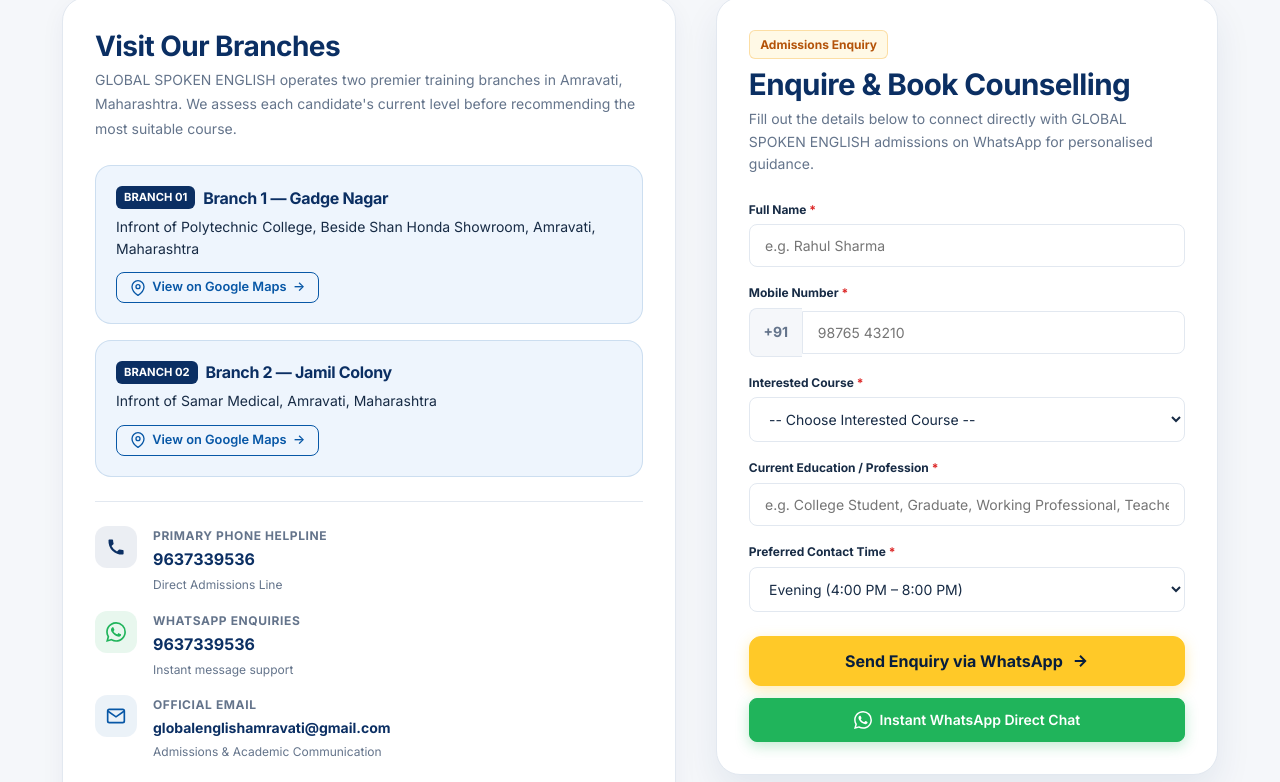
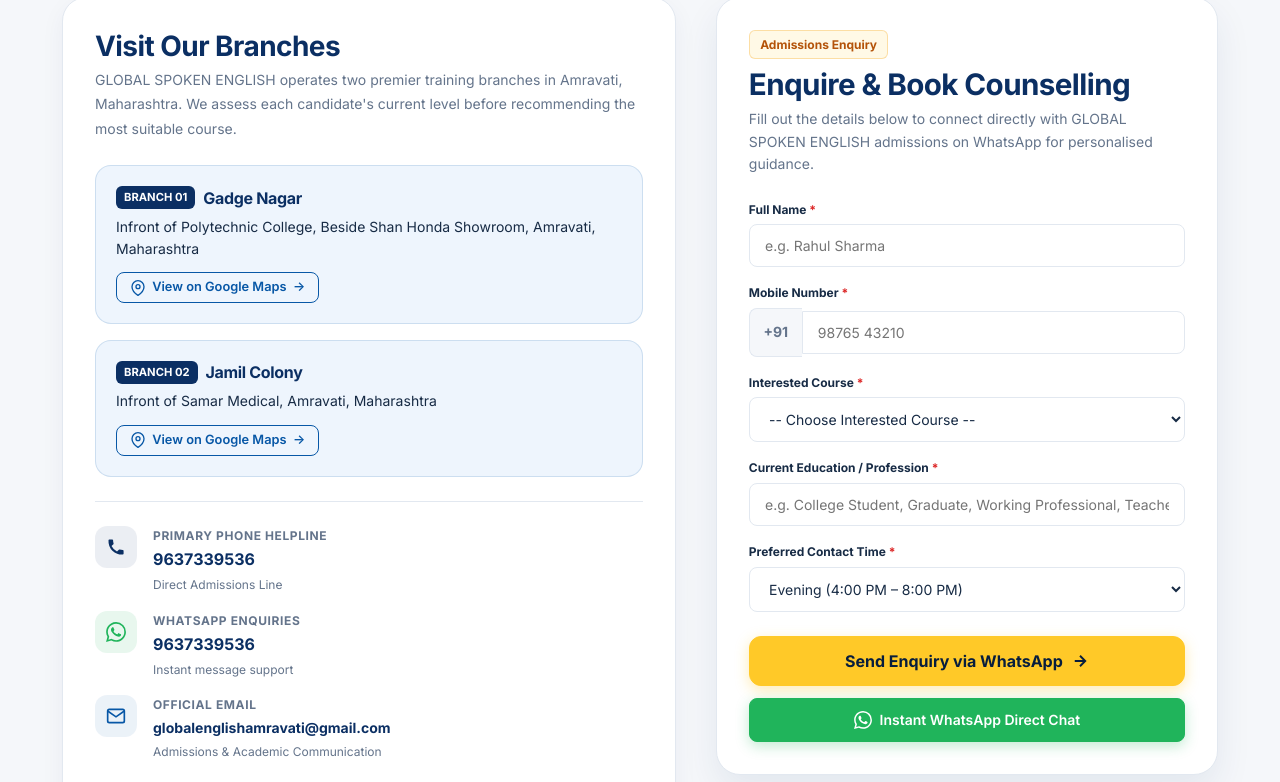
Before and after one commit to Rahul2k999/GlobalSpeaking, an Astro site: page / in a window 1280 px wide. Shown: the part 8773-9555 px from the top of the page. Built offline with nearby package versions, Linux system fonts and the light colour scheme; Astro itself is replaced by a stand-in of ours.

Commit message:
Remove duplicate branch number from branch card headings
Show only Gadge Nagar and Jamil Colony beside the existing BRANCH 01 / BRANCH 02 badges; keep addresses, map buttons, design and responsive layout unchanged.

```diff
--- a/src/components/Contact.astro
+++ b/src/components/Contact.astro
@@ -32,7 +32,7 @@ const { contact, branches, name, socials } = siteData;
               <div class="branch-card" id={branch.id}>
                 <div class="branch-card__header">
                   <span class="branch-badge">Branch 0{idx + 1}</span>
-                  <h4 class="branch-name">{branch.name}</h4>
+                  <h4 class="branch-name">{branch.name.replace(/^Branch\s*\d+\s*—\s*/, '')}</h4>
                 </div>
                 <p class="branch-address">{branch.address}</p>
                 <div class="branch-actions">
```
